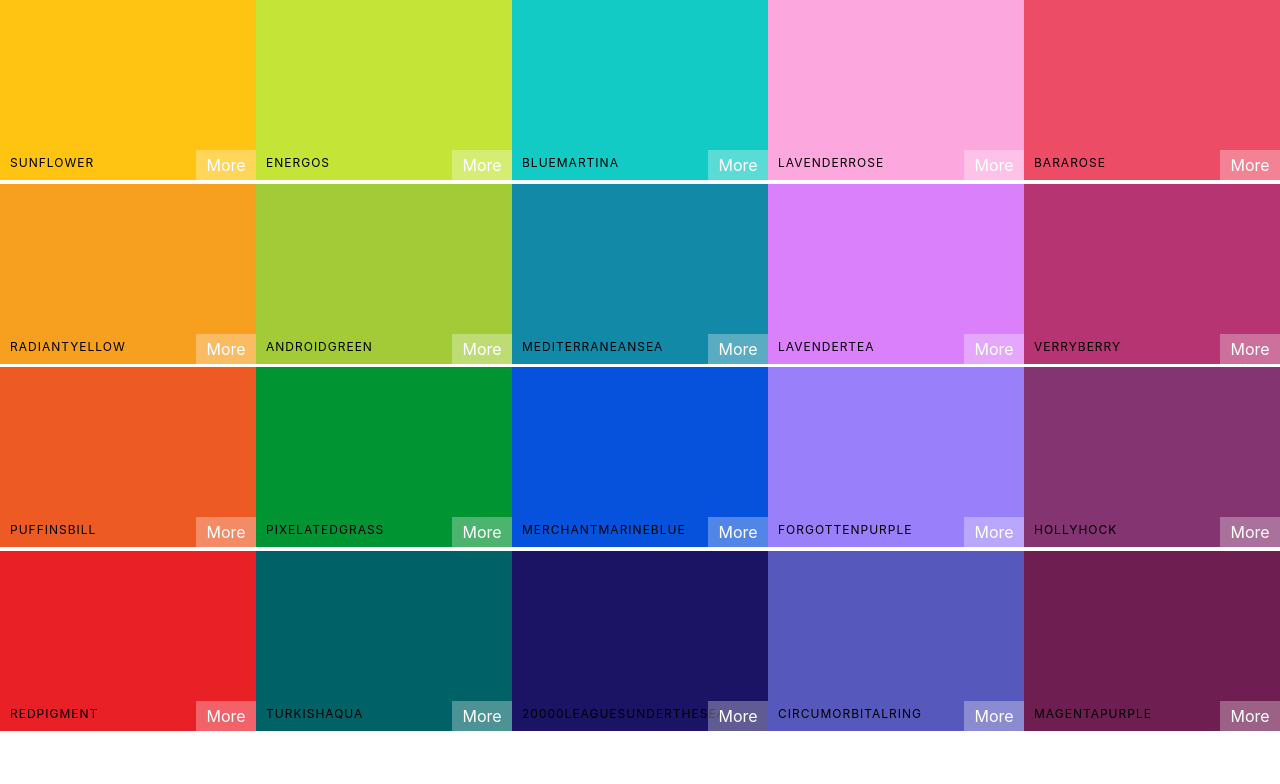
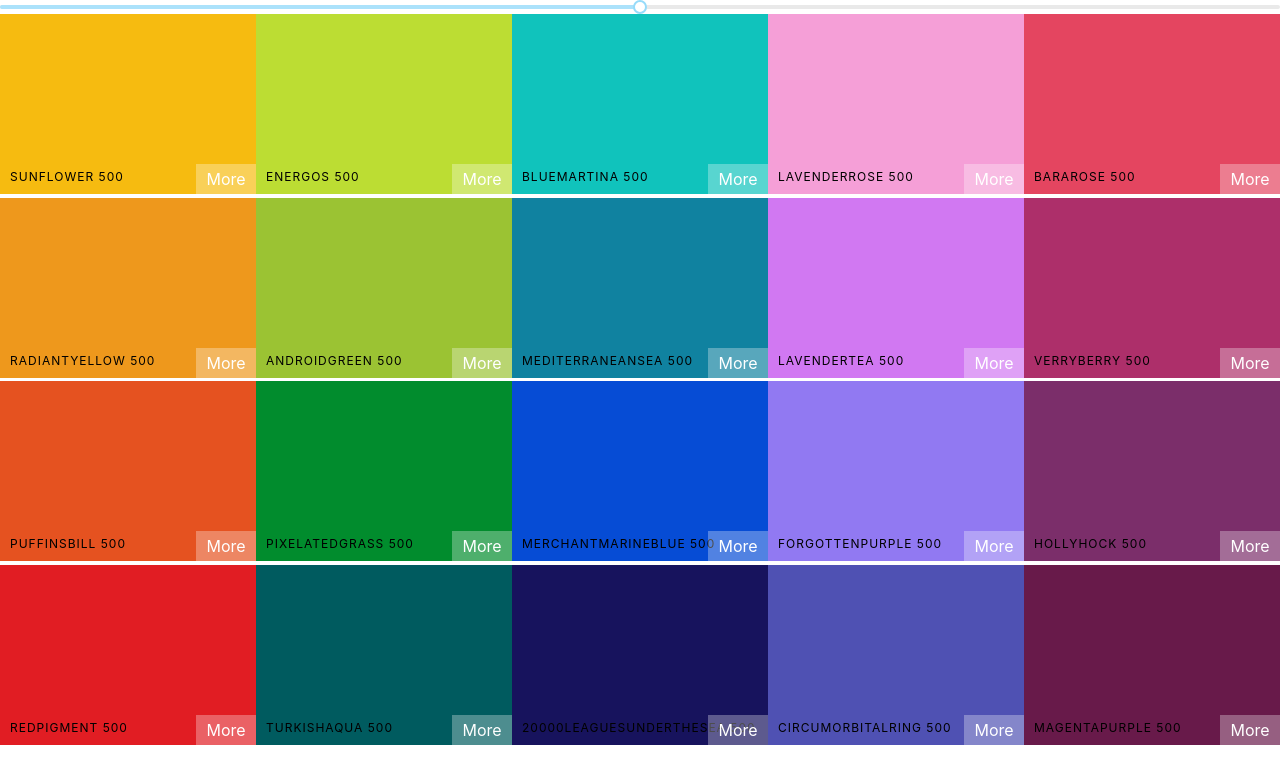
Before and after one commit to tanaya123-comp/Color-Project, a React (Create React App) app: page / in a window 1280 px wide. Shown: the top 784 px of the page. Built offline with nearby package versions, Linux system fonts and the light colour scheme.

Commit message:
added color slider

```diff
--- a/package.json
+++ b/package.json
@@ -7,6 +7,7 @@
     "@testing-library/react": "^11.2.2",
     "@testing-library/user-event": "^12.5.0",
     "chroma-js": "^2.1.0",
+    "rc-slider": "^9.7.1",
     "react": "^17.0.1",
     "react-copy-to-clipboard": "^5.0.2",
     "react-dom": "^17.0.1",
--- a/src/App.js
+++ b/src/App.js
@@ -17,10 +17,9 @@
 
     render()
     {
-      console.log(generatePalette(seedColors[2]));
       return(
           <div>
-            <Pallete seed={seedColors[2]}/>
+            <Pallete palette={generatePalette(seedColors[2])}/>
           </div>
       );
     }
--- a/src/Pallete.js
+++ b/src/Pallete.js
@@ -1,6 +1,8 @@
 import React,{Component} from 'react';
 import ColorBox from './ColorBox';
 import './Pallete.css';
+import Slider from 'rc-slider';
+import 'rc-slider/assets/index.css';
 
 class Pallete extends Component{
 
@@ -8,20 +10,30 @@
 
             super(props);
 
+            this.state={ level: 500 };
+
+            this.changeLevel=this.changeLevel.bind(this);
+
         }
 
+         changeLevel(level) {
+            this.setState({level});
+        }
 
         render()
         {
-            const colorBoxes=this.props.seed.colors.map(c=>{
+            const { colors } =this.props.palette;
+            const { level } =this.state;
+            const colorBoxes=colors[level].map(c=>{
 
-                return  <ColorBox background={c.color} name={c.name}/>
+                return  <ColorBox background={c.hex} name={c.name}/>
             });
 
 
 
             return(
                 <div className="Pallete">
+                    <Slider defaultValue={this.state.level} step={100} min={100} max={900} onAfterChange={this.changeLevel}/>
                     <div className="Pallete-colors">
                         {colorBoxes}
                     </div>
```
Also changed, not shown: 2 other files (tests, documents, lock files or other folders).
